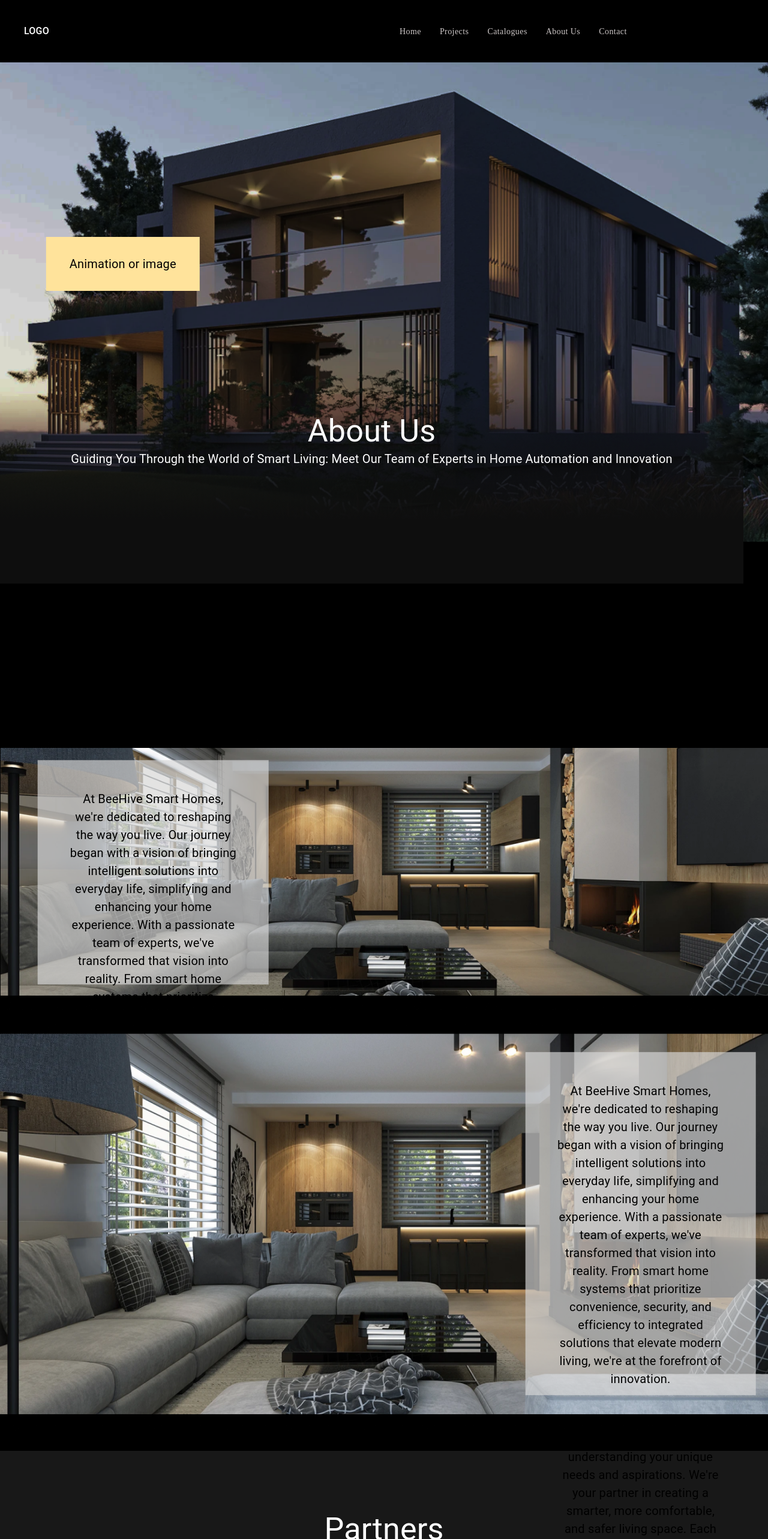
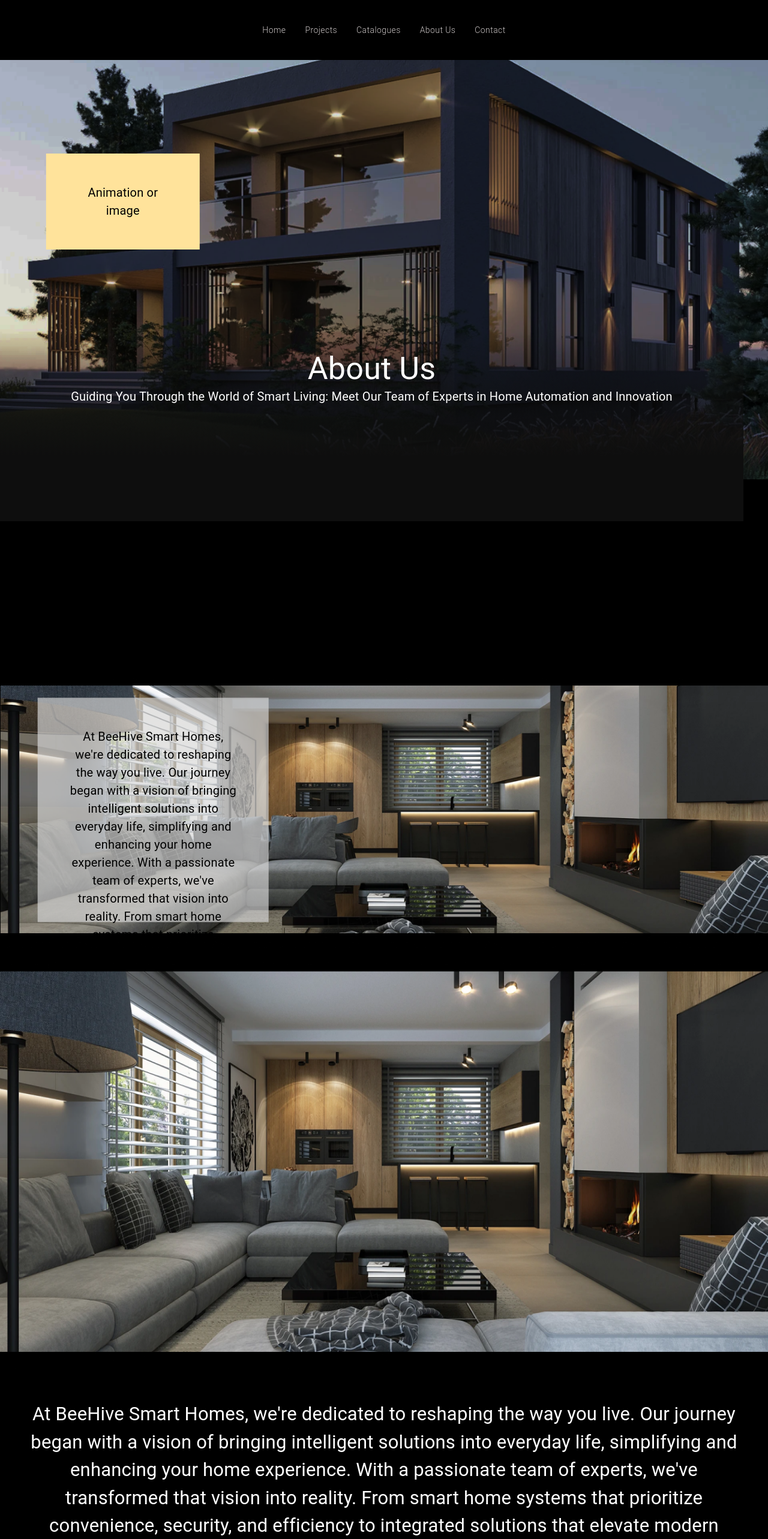
Before and after one commit to Juhaszcsenge/Okos-otthon, a React (Create React App) app: page /aboutUs in a window 1280 px wide. Shown: the top 2566 px of the page at 60% size. Built offline with nearby package versions, Linux system fonts and the light colour scheme.

Commit message:
about us ready

```diff
--- a/src/App.css
+++ b/src/App.css
@@ -16,7 +16,29 @@ html{
 }
 
 
-.nav{
+.nav ul {
+  padding: 0;
+  margin: 0;
+  list-style: none;
+  display: flex;
+  gap: 1rem;
+  color: white;
+  font-size: 16px;
+  font-family: 'Roboto', sans-serif;
+  font-weight: 500;
+  line-height: 24px;
+  letter-spacing: 0.20px;
+  word-wrap: break-word;
+  padding: 10px;
+  justify-content: center; /* Középre igazítás */
+  align-items: center;
+  width: 100%;
+  height: 100%;
+  display: flex;
+  gap: 31px;
+}
+
+.nav {
   background-color: black;
   color: white;
   margin: 0;
@@ -29,37 +51,13 @@ html{
   width: 100%;
   height: 100%;
   position: relative;
+  font-family: 'Roboto', sans-serif;
 }
 
-.nav ul{
-padding: 0;
-margin: 0;
-list-style: none;
-display: flex;
-gap: 1rem;
-color: white;
-font-size: 16px;
-font-family: Roboto;
-font-weight: 500;
-line-height: 24px;
-letter-spacing: 0.20px;
-word-wrap: break-word;
-padding: 10px;
-justify-content: flex-start;
-align-items: center;
-gap: 10px;
-display: flex;
-width: 100%;
-height: 100%;
-justify-content: flex-start;
-align-items: center;
-gap: 31px;
-display: inline-flex;
-}
 
 .site-title{
 font-size: 16px;
-font-family: Roboto;
+font-family: 'Roboto', sans-serif;
 font-weight: 500;
 line-height: 24px;
 letter-spacing: 0.20px;
--- a/src/Component/Navbar.css
+++ b/src/Component/Navbar.css
@@ -1,6 +1,6 @@
 .navbar{
   width: 100%;
-    height: 80px;
+  height: 100px;
   display: flex;
   justify-content:center;
   align-items: center;
@@ -10,7 +10,7 @@
   color: #000;
 }
 .navbar-bg {
-    background-color: black;
+  background-color: white;
 }
 
 .nav-menu {
@@ -19,6 +19,11 @@
 
 li {
   padding: 0 1rem;
+  text-decoration: none;
+}
+
+a{
+  text-decoration: none;
 }
 
 .hamburger {
@@ -30,9 +35,10 @@
   display: none;
 }
 
-  .icon {
+.iconNav {
   font-size: 1.5rem;
   cursor: pointer;
+  color: white;
 }
 @media screen and (max-width: 940px) {
 
@@ -46,7 +52,7 @@
       justify-content: space-between;
       /* align-items: center; */
       /* color: rgba(255, 255, 255, .95); */
-        background-color: #f5f5f5;
+      background-color: black;
       transition: 0.3s;
       color: #000;
   }
@@ -101,6 +107,10 @@
   }
   .hamburger {
       display: block;
+      position: absolute;
+      right: 1rem;
+      top: 1rem;
+      color: white;
   }
 
 }
@@ -111,8 +121,12 @@
 }
 
 .nav-menu{
-    font-family: 'Montserrat',Helvetica,Arial,Lucida,sans-serif;
-      font-weight: 300;
-      font-size: 20px;
-      line-height: 1.4em;
+  color: var(--light-text, #FFF);
+  text-align: center;
+  font-family: 'Roboto', sans-serif;
+  font-size: 16px;
+  font-style: normal;
+  font-weight: 500;
+  line-height: 24px; /* 150% */
+  letter-spacing: 0.2px;
 }
--- a/src/Component/Navbar.tsx
+++ b/src/Component/Navbar.tsx
@@ -1,30 +1,48 @@
-import React from 'react';
+import React, { useState } from 'react';
+import { BiSearch } from "react-icons/bi";
+import { BsPerson } from "react-icons/bs";
+import { HiOutlineMenuAlt4 } from 'react-icons/hi'
+import { FaFacebook, FaInstagram, FaPinterest, FaTwitter, FaYoutube } from 'react-icons/fa'
+import './Navbar.css'
+import { AiOutlineClose } from 'react-icons/ai';
+import { Link } from 'react-router-dom';
+
 
 const Navbar = () => {
+  const [nav, setNav] = useState(false)
+  const handleNav = () => setNav(!nav)
   return (
-    <div>
-      <nav className='nav' style={{padding: "30px"}}>
-        <a href='/' className='site-title'>
-           LOGO
-        </a>
-       <ul>
-        <li>
-            <a href='/home'>Home</a>
-        </li>
-        <li>
-            <a href='/projects'>Projects</a>
-        </li>
-        <li>
-            <a href='/catalogues'>Catalogues</a>
-        </li>
-        <li>
-            <a href='/aboutUs'>About Us</a>
-        </li>
-        <li>
-            <a href='/contact'>Contact</a>
-        </li>
-       </ul>
-      </nav>
+    <div id='home' className={nav ? 'navbar navbar-bg' : 'navbar'} style={{backgroundColor: "black"}}>
+    <div className={nav ? 'logo dark' : 'logo'}>
+        {/* <h2>LOGO</h2> */}
+        {/* <img src="ic4.jpg" style={{height:"50px"}}/> */}
+      </div>
+      <ul className="nav-menu">
+      <Link to='/'></Link>
+      <Link to='/home'><li>Home</li></Link>
+      <Link to='/projects'><li>Projects</li></Link>
+      <Link to='/catalogues'><li>Catalogues</li></Link>
+      <Link to='/aboutUs' ><li>About Us</li></Link>
+      <Link to='/contact'><li>Contact</li></Link>
+      </ul>
+      {/* <div className="nav-icons">
+        <BiSearch className="icon" />
+        <BsPerson className="icon" />
+      </div> */}
+      <div className="hamburger" onClick={handleNav}>
+      {!nav ? (<HiOutlineMenuAlt4 className='iconNav' />) : (<AiOutlineClose style={{ color: 'white' }} className='iconNav' />)}
+      </div>
+
+      <div className={nav ? 'mobile-menu active' : 'mobile-menu'}>
+        <ul className="mobile-nav">
+      <Link to='/'></Link>
+      <Link to='home'><li>Home</li></Link>
+      <Link to='projects'><li>Projects</li></Link>
+      <Link to='catalogues'><li>Catalogues</li></Link>
+      <Link to='aboutUs'><li>About Us</li></Link>
+      <Link to='/contact'><li>Contact</li></Link>
+        </ul>
+      </div>
     </div>
   );
 }
--- a/src/Page/AboutUs/AboutUs.tsx
+++ b/src/Page/AboutUs/AboutUs.tsx
@@ -3,6 +3,7 @@ import Navbar from '../../Component/Navbar';
 import Header from '../../Component/Header';
 import Footer from '../../Component/Footer';
 import Partners from './Partners';
+import './aboutUs.css'
 
 const AboutUs = () => {
   return (
@@ -35,14 +36,14 @@ const AboutUs = () => {
         We invite you to join us on this exciting journey as we redefine smart living, one home at a time."</p>
         </div>
     </div>
-    <div  style={{ position: 'relative', width: '100%', height: '100%'}}>
+    <div className='about' style={{ position: 'relative', width: '100%', height: '100%'}}>
     <img src='Chat Bot (3).png' style={{width: "100%", height: "700px"}} />
-    <div style={{ position: 'absolute', top: '49%', left:'83.4%', transform: 'translate(-50%, -50%)', textAlign: 'center', background: 'rgba(217, 217, 217, 0.67)', width: '30.05%', height:"81.2%", padding: '30px' }}>
-          <p className='img-text' style={{padding:"20px", textAlign:"center"}}>
+    <div className='about-container'>
+          <p className='about-text' style={{padding:"20px", textAlign:"center"}}>
         At BeeHive Smart Homes, we're dedicated to reshaping the way you live. Our journey began with a vision of bringing intelligent solutions into everyday life,
         simplifying and enhancing your home experience. With a passionate team of experts, we've transformed that vision into reality.
         From smart home systems that prioritize convenience, security, and efficiency to integrated solutions that elevate modern living, we're at the forefront of innovation.</p>
-        <p className='img-text' style={{padding:"20px", textAlign:"center"}}>Our commitment extends beyond technology; it's about understanding your unique needs and aspirations. We're your partner in creating a smarter, more comfortable, and safer living space. Each project we undertake is a testament to our relentless pursuit of excellence.
+        <p className='about-text' style={{padding:"20px", textAlign:"center"}}>Our commitment extends beyond technology; it's about understanding your unique needs and aspirations. We're your partner in creating a smarter, more comfortable, and safer living space. Each project we undertake is a testament to our relentless pursuit of excellence.
         We invite you to join us on this exciting journey as we redefine smart living, one home at a time."</p>
     </div>
     </div>
--- a/src/Page/AboutUs/Partners.css
+++ b/src/Page/AboutUs/Partners.css
@@ -1,8 +1,10 @@
-.img{
+.img-partner{
     display: flex;
   justify-content: center;
   align-items: center;
   gap: 20px;
+  padding-bottom: 30px ;
+
 }
 
 .partner{
@@ -15,3 +17,14 @@ font-weight: 400;
 line-height: 62px; /* 119.231% */
 letter-spacing: 0.2px;
 }
+
+.partners{
+  color: white;
+}
+
+.validation-partner{
+  padding: 50%;
+  display: flex;
+  flex-direction: column;
+  align-items: center;
+}
--- a/src/Page/AboutUs/Partners.tsx
+++ b/src/Page/AboutUs/Partners.tsx
@@ -4,14 +4,14 @@ import './Partners.css'
 const Partners = () => {
   return (
     <section>
-         <div className='smart-climate' style={{marginTop: "20px"}}>
+         <div className='smart-climate' style={{marginTop: "20px", marginBottom:"20px"}}>
           <div className='validation' style={{background: "var(--dark-background, #181818)"}}>
             <h2  className="partner">Partners</h2>
-            <p style={{textAlign:"center"}}>Our collaborations with leading software providers and hardware manufacturers enable us to deliver tailored solutions and robust automation
+            <p className='partners' style={{textAlign:"center"}}>Our collaborations with leading software providers and hardware manufacturers enable us to deliver tailored solutions and robust automation
             capabilities across diverse property types and styles. Our strong partnerships with both customers and industry leaders serve as the bedrock
             for sustained project success and delighted users.</p>
           </div>
-          <div className='img'>
+          <div className='img-partner'>
           <img src='logo.png' />
           <img src='logo.png'/>
           <img src='logo.png'/>
--- /dev/null
+++ b/src/Page/AboutUs/aboutUs.css
@@ -0,0 +1,61 @@
+.about-container{
+left:83.4%;
+width: 30.05%;
+height: 81.2%;
+position: absolute;
+  top: 49%;
+  transform: translate(-50%, -50%);
+  text-align: center;
+  background: rgba(217, 217, 217, 0.67);
+  /* max-width: 600px;  */
+  padding: 30px;
+  box-sizing: border-box;
+}
+
+.img-text {
+    padding: 20px;
+    text-align: center;
+  }
+
+.about{
+    position: relative;
+}
+
+p{
+    color: black;
+}
+
+
+
+@media (max-width: 1684px) {
+    .about-container {
+      width: 40%;
+    }
+  }
+
+
+
+  @media (max-width: 1495px) {
+    .about-container {
+      width: 40%;
+      position: static;
+      width: 100%;
+      height: 50%;
+      padding: 0;
+      transform: translate(0);
+      margin-top: 20px;
+      background-color: black;
+      color: white;
+    }
+
+    .about-text{
+        text-align: left;
+        font-size: 31px;
+        font-style: normal;
+        font-family: 'Roboto', sans-serif;
+        font-weight: 400;
+        letter-spacing: 0.2px;
+        color: white;
+        margin: 20px;
+    }
+  }
--- a/src/Page/Contact/contact.css
+++ b/src/Page/Contact/contact.css
@@ -1,11 +1,12 @@
 /* Általános stílusok */
 .li {
     color: white;
+    text-decoration: none;
 }
 
 .parent {
     border: 1px solid black;
-    padding-bottom: 100px; /* Ne használj idézőjeleket itt */
+    /* padding-bottom: 100px; */
     text-align: center;
 }
 
@@ -55,12 +56,13 @@ input {
 
 li {
     color: #CCC6C6;
-    font-family: Lexend Deca;
+    font-family: 'Roboto', sans-serif;
     font-size: 14px;
     font-style: normal;
     font-weight: 300;
     line-height: 150%;
     letter-spacing: 0.42px;
+    text-decoration: none;
 }
 
 ul {
--- a/src/Page/ImgSection/ImgSection.css
+++ b/src/Page/ImgSection/ImgSection.css
@@ -32,7 +32,7 @@ letter-spacing: 0.2px;
 display: flex;
 flex-direction: column;
 align-items: center;
-padding: 100px;
+padding: 50px;
 }
 
 .img-text{
```
Lines whose indentation alone changed are shown as unchanged.
